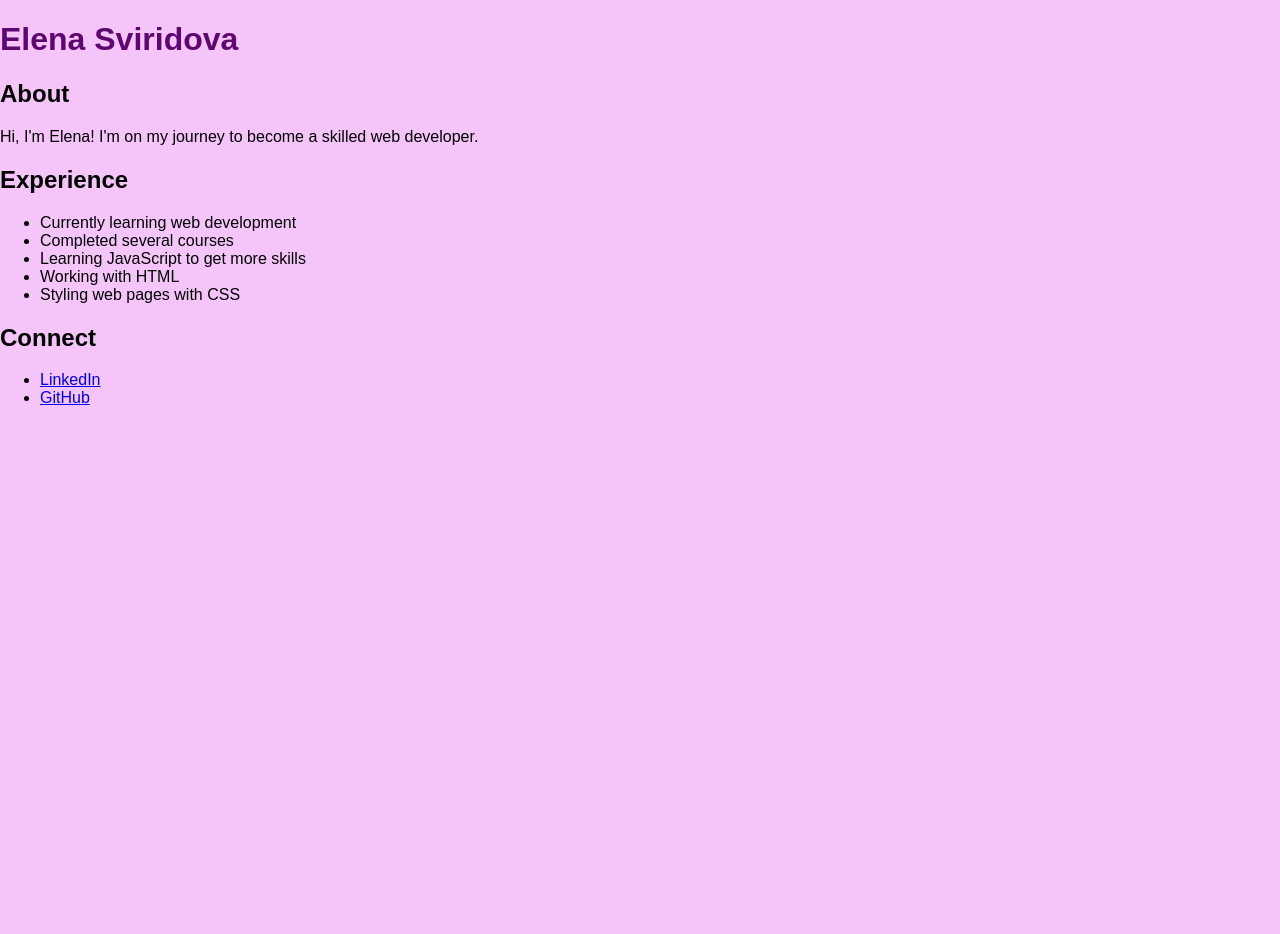
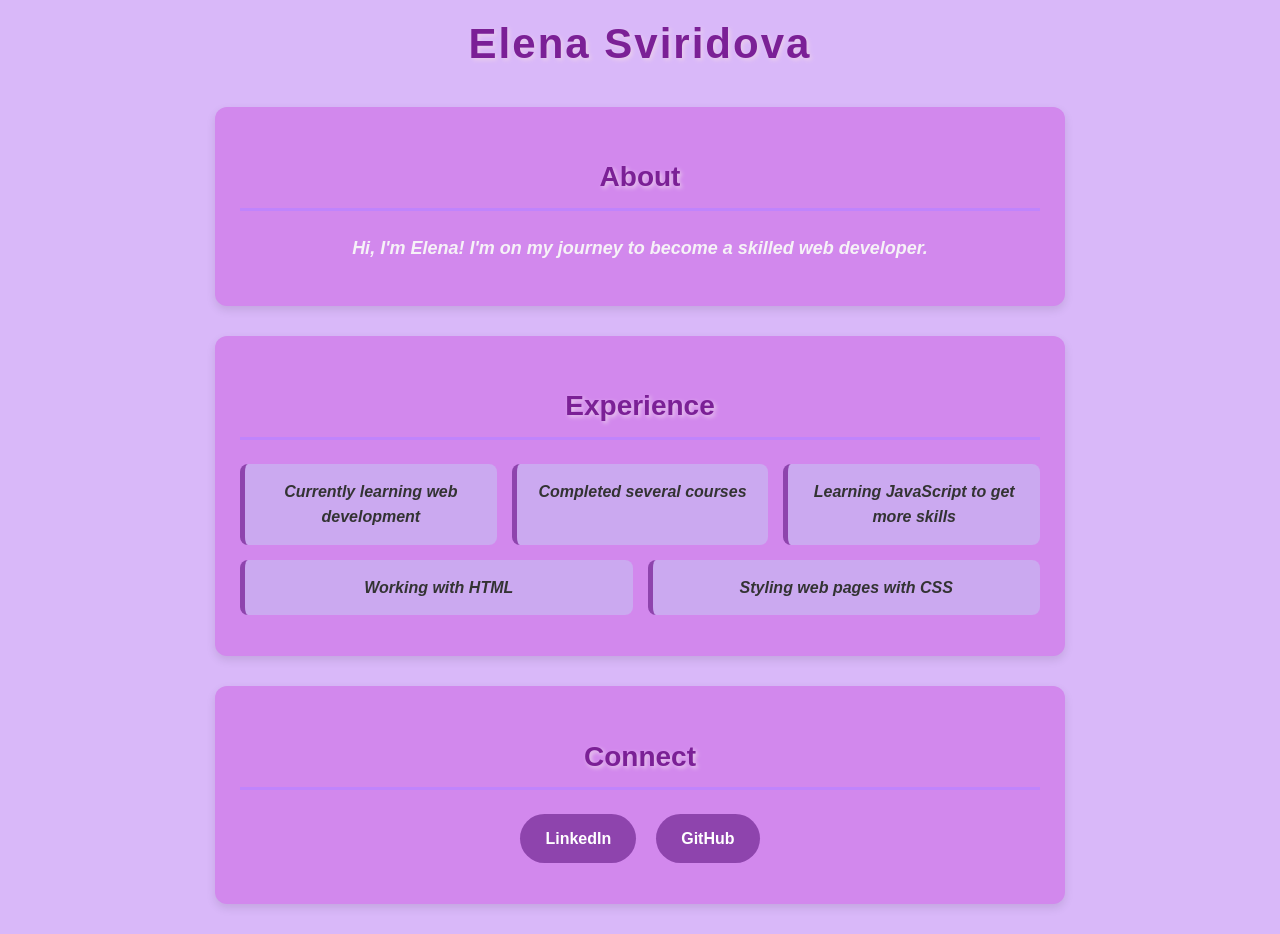
Before and after one commit to ElMurka/Elena-Sviridova-JavaScript-Intro-26.4, a plain HTML site: page index.html in a window 1280 px wide. Before the commit the page ends 800 px from the top, so only its background shows below. Drawn offline with Linux system fonts and the light colour scheme.

Commit message:
lesson 7

```diff
--- a/css/index.css
+++ b/css/index.css
@@ -3,7 +3,7 @@
 /* General page styling */
 body {
     font-family: Arial, sans-serif;
-    background-color: #f4f0f8;
+    background-color: #d9b8f9;
     color: #333;
     margin: 0;
     padding: 0;
@@ -21,10 +21,11 @@ header {
 h1 {
     font-size: 42px;
     font-weight: bold;
-    color: white;
+    color: rgb(123, 32, 150);
     letter-spacing: 2px;
-    text-shadow: 2px 2px 4px #555;
+    text-shadow: 2px 2px 4px #eaceec;
     margin: 10px 0 20px;
+    text-align: center;
 }
 
 /* Navigation menu */
@@ -42,7 +43,7 @@ nav ul {
     gap: 25px;
     padding: 12px;
     margin: 0;
-    background-color: #6c3483;
+    background-color: #dcaeee;
     border-radius: 8px;
 }
 
@@ -62,7 +63,7 @@ section {
     max-width: 800px;
     margin: 30px auto;
     padding: 25px;
-    background-color: white;
+    background-color: rgb(210, 136, 237);
     border-radius: 12px;
     box-shadow: 0 4px 10px rgba(0, 0, 0, 0.1);
     scroll-margin-top: 20px;
@@ -72,9 +73,11 @@ section {
 h2 {
     font-size: 28px;
     font-weight: 700;
-    color: #8e44ad;
+    color: rgb(123, 32, 150);
+    text-shadow: 2px 2px 4px #eaceec;
     border-bottom: 3px solid #c084fc;
     padding-bottom: 8px;
+     text-align: center;
 }
 
 /* About section */
@@ -84,6 +87,10 @@ h2 {
 
 #About p {
     font-size: 18px;
+    text-align: center;
+    font-style: italic;
+    font-weight: bold;
+    color: #f6f2f7;
 }
 
 /* Experience section - Flexbox */
@@ -93,23 +100,29 @@ h2 {
     display: flex;
     flex-wrap: wrap;
     gap: 15px;
+
 }
 
 #Experience li {
-    background-color: #f3e8ff;
+    background-color: #cba9f0;
     padding: 15px;
     border-left: 5px solid #8e44ad;
     border-radius: 8px;
     flex: 1 1 220px;
-}
+    text-align: center;
+    font-style: italic;
+    font-weight: bold;
+  }
 
 #Experience li strong {
-    color: #6c3483;
+    color: #7b1185;
     font-size: 18px;
+    text-align: center;
 }
 
 #Experience li p {
     margin-bottom: 0;
+
 }
 
 /* Skills and Projects */
--- a/index.css
+++ /dev/null
@@ -1,2 +0,0 @@
-h1 {color: #5f0771;}
-body {background-color: #f5c5f9; font-family: Arial, sans-serif; margin: 0; padding: 0;}
--- a/index.html
+++ b/index.html
@@ -6,7 +6,7 @@
         <meta name="description" content="Elena Sviridova's web development portfolio">
         <meta name="keywords" content="Elena Sviridova, web development, portfolio, HTML, CSS, JavaScript">
         <title>Elena Sviridova's Portfolio</title>
-        <link rel="stylesheet" href="index.css">
+        <link rel="stylesheet" href="css/index.css">
     </head>
     <body>
         <h1>Elena Sviridova</h1>
```
